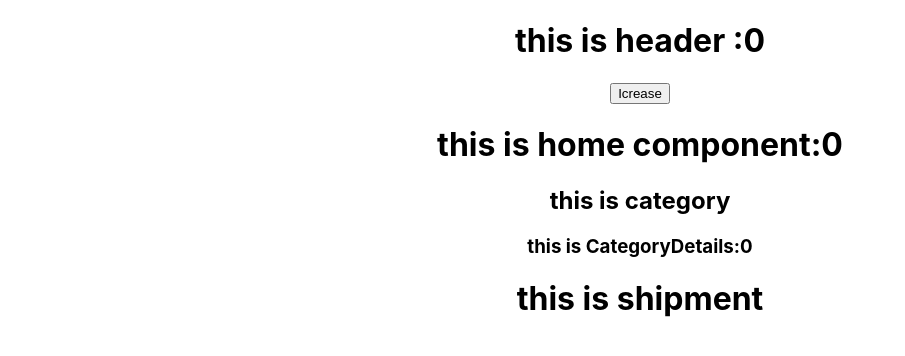
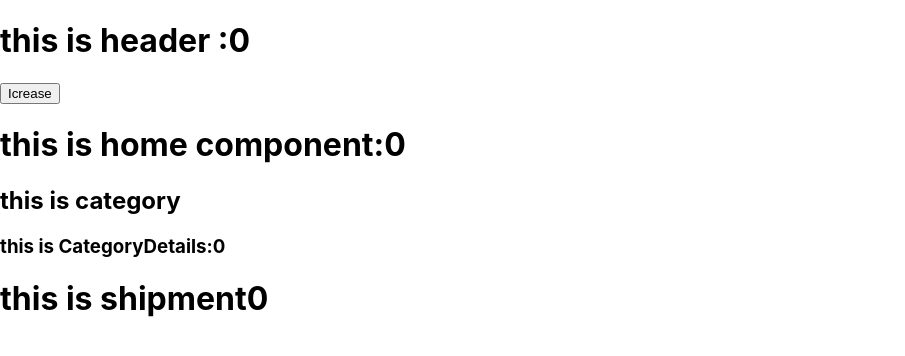
Before and after one commit to Emitaz-pias/context-api-pactise, a React (Create React App) app: page / in a window 1280 px wide. Shown: the top 356 px of the page, without its empty margins (0-905 px from the left). Built offline with nearby package versions, Linux system fonts and the light colour scheme.

Commit message:
data passed through context

```diff
--- a/src/App.js
+++ b/src/App.js
@@ -1,17 +1,18 @@
-import { useState } from 'react';
+import { createContext, useState } from 'react';
 import './App.css';
 import Header from './components/Header/Header';
 import Home from './components/home/Home';
 import Shipment from './components/shipment/Shipment';
 
+export const Count2 = createContext()
 function App() {
   const [count,setCount] =useState(0)
   return (
-    <div className="App">
+    <Count2.Provider value ={count} >
       <Header count={count} setCount={setCount}></Header>
       <Home count={count} />
       <Shipment/>
-    </div>
+    </Count2.Provider>
   );
 }
 
--- a/src/components/shipment/Shipment.js
+++ b/src/components/shipment/Shipment.js
@@ -1,9 +1,11 @@
-import React from 'react';
+import React, { useContext } from 'react';
+import { Count2 } from '../../App';
 
 const Shipment = () => {
+    const count = useContext(Count2)
     return (
         <div>
-    <h1>this is shipment</h1>
+    <h1>this is shipment{count}</h1>
         </div>
     );
 };
```
